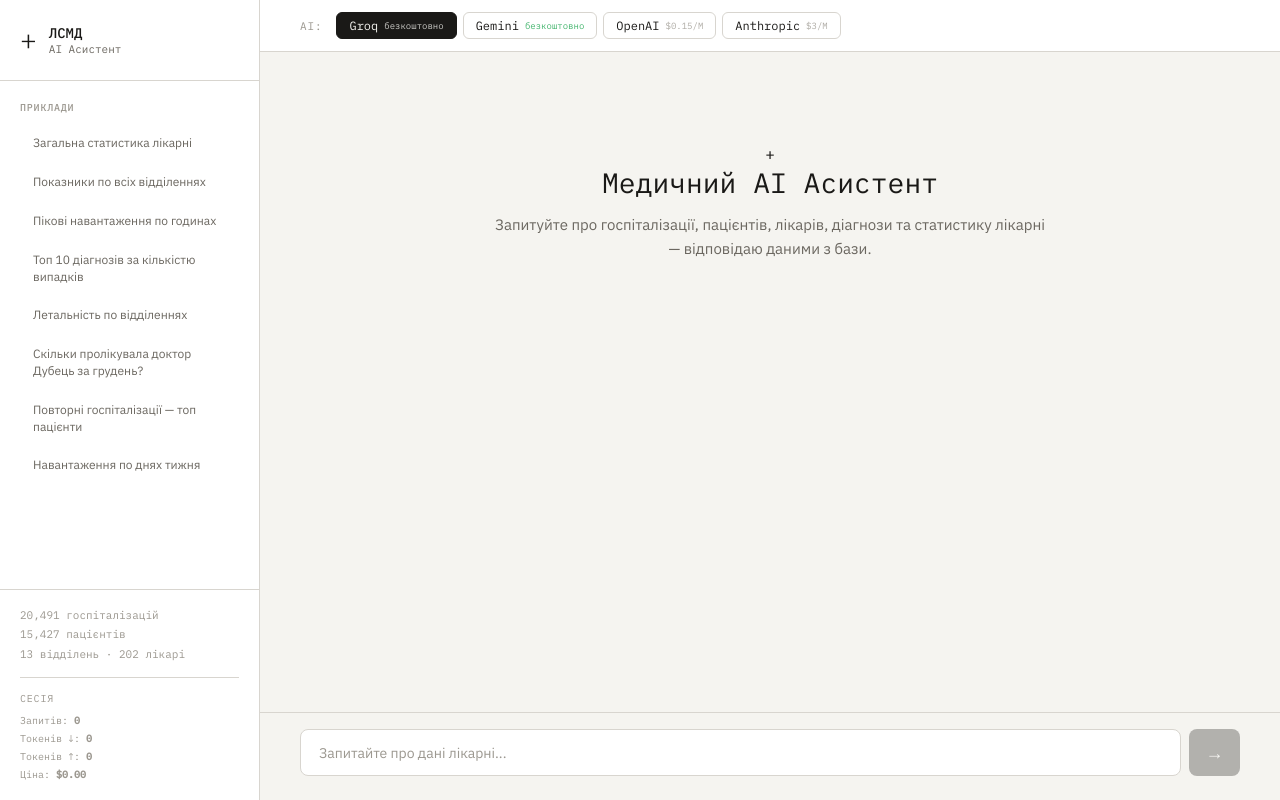
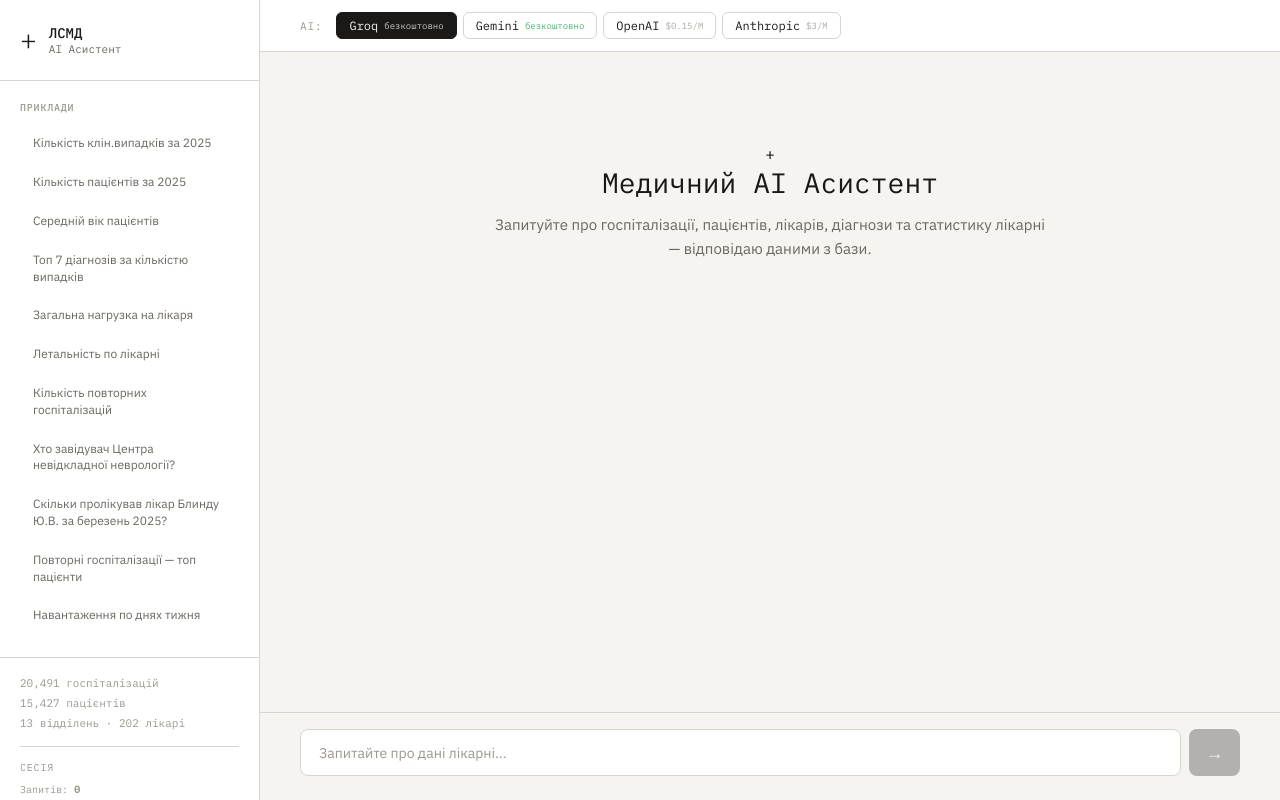
Before and after one commit to julbly38-a11y/hospital-agent, a Next.js app: page / in a window 1280 px wide. Built offline with nearby package versions, Linux system fonts and the light colour scheme.

Commit message:
Add new examples for hospital statistics
Updated the list of examples with new statistics and queries for 2025.

```diff
--- a/pages/index.js
+++ b/pages/index.js
@@ -10,12 +10,16 @@ const PROVIDERS = [
 ]
 
 const EXAMPLES = [
-  'Загальна статистика лікарні',
-  'Показники по всіх відділеннях',
-  'Пікові навантаження по годинах',
-  'Топ 10 діагнозів за кількістю випадків',
-  'Летальність по відділеннях',
-  'Скільки пролікувала доктор Дубець за грудень?',
+  'Кількість клін.випадків за 2025',
+  'Кількість пацієнтів за 2025',
+  'Середній вік пацієнтів',
+  'Топ 7 діагнозів за кількістю випадків',
+  'Загальна нагрузка на лікаря',
+  'Летальність по лікарні',
+  'Кількість повторних госпіталізацій',
+  'Хто завідувач Центра невідкладної неврології?',
+
+  'Скільки пролікував лікар Блинду Ю.В. за березень 2025?',
   'Повторні госпіталізації — топ пацієнти',
   'Навантаження по днях тижня',
 ]
```
